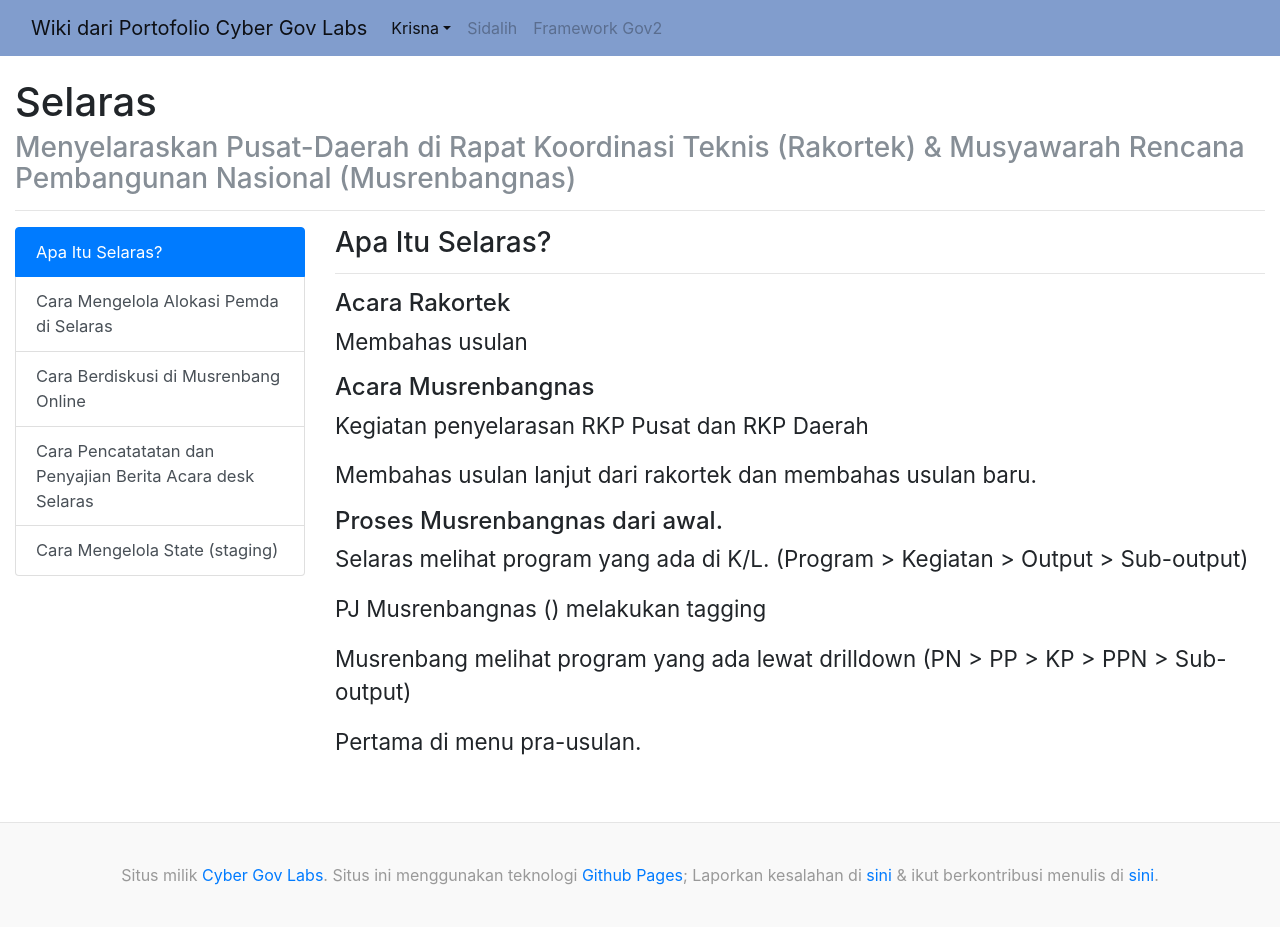
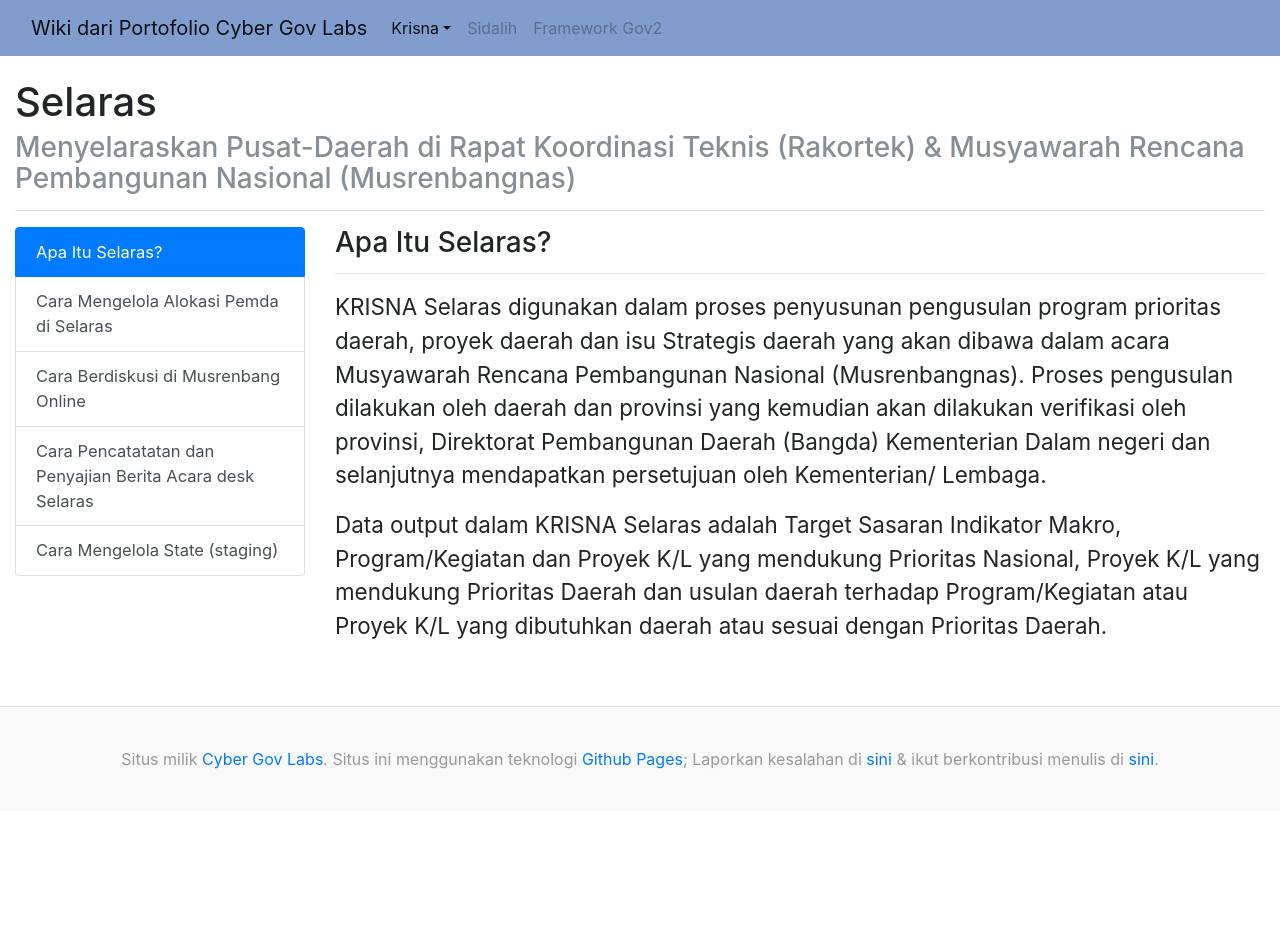
Before and after one commit to products-of-cybergl/products-of-cybergl.github.io, a Jekyll site: the page built from pages/krisna/selaras/apa-itu-selaras.md, in a window 1280 px wide. Built offline with Jekyll 4.4.1, drawn with Linux system fonts in a browser that asks for light colours; after the commit the page ends 900 px from its top, so only the background shows below that.

Commit message:
intro selaras content update

```diff
--- a/pages/krisna/selaras/apa-itu-selaras.md
+++ b/pages/krisna/selaras/apa-itu-selaras.md
@@ -4,22 +4,6 @@ aplikasi: selaras
 permalink: krisna/apa-itu-selaras
 ---
 
-#### Acara Rakortek
+KRISNA Selaras digunakan dalam proses penyusunan pengusulan program prioritas daerah, proyek daerah dan isu Strategis daerah yang akan dibawa dalam acara Musyawarah Rencana Pembangunan Nasional (Musrenbangnas). Proses pengusulan dilakukan oleh daerah dan provinsi yang kemudian akan dilakukan verifikasi oleh provinsi, Direktorat Pembangunan Daerah (Bangda) Kementerian Dalam negeri dan selanjutnya mendapatkan persetujuan oleh Kementerian/ Lembaga.
 
-Membahas usulan
-
-#### Acara Musrenbangnas
-
-Kegiatan penyelarasan RKP Pusat dan RKP Daerah
-
-Membahas usulan lanjut dari rakortek dan membahas usulan baru.
-
-#### Proses Musrenbangnas dari awal.
-
-Selaras melihat program yang ada di K/L. (Program > Kegiatan > Output > Sub-output)
-
-PJ Musrenbangnas () melakukan tagging
-
-Musrenbang melihat program yang ada lewat drilldown (PN > PP > KP > PPN > Sub-output)
-
-Pertama di menu pra-usulan.
+Data output dalam KRISNA Selaras adalah Target Sasaran Indikator Makro, Program/Kegiatan dan Proyek K/L yang mendukung Prioritas Nasional, Proyek K/L yang mendukung Prioritas Daerah dan usulan daerah terhadap Program/Kegiatan atau Proyek K/L yang dibutuhkan daerah atau sesuai dengan Prioritas Daerah.
```
